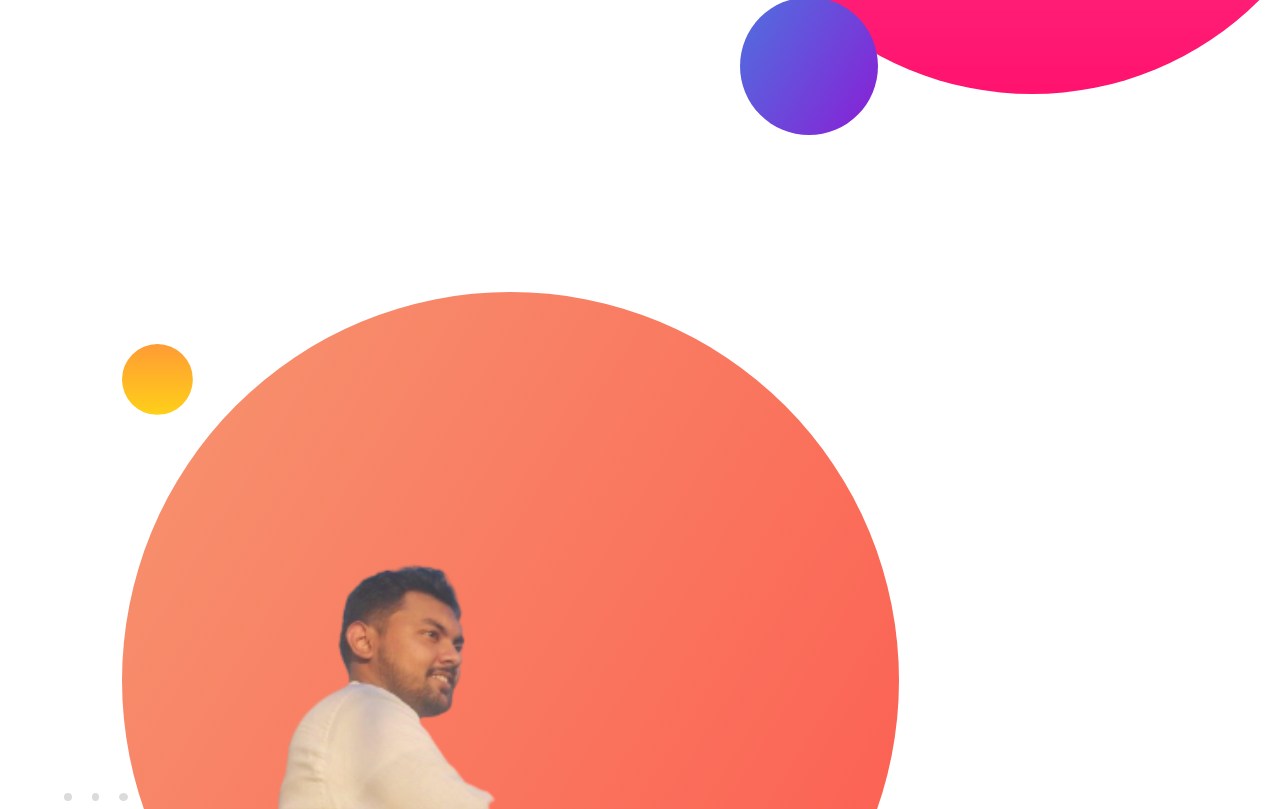
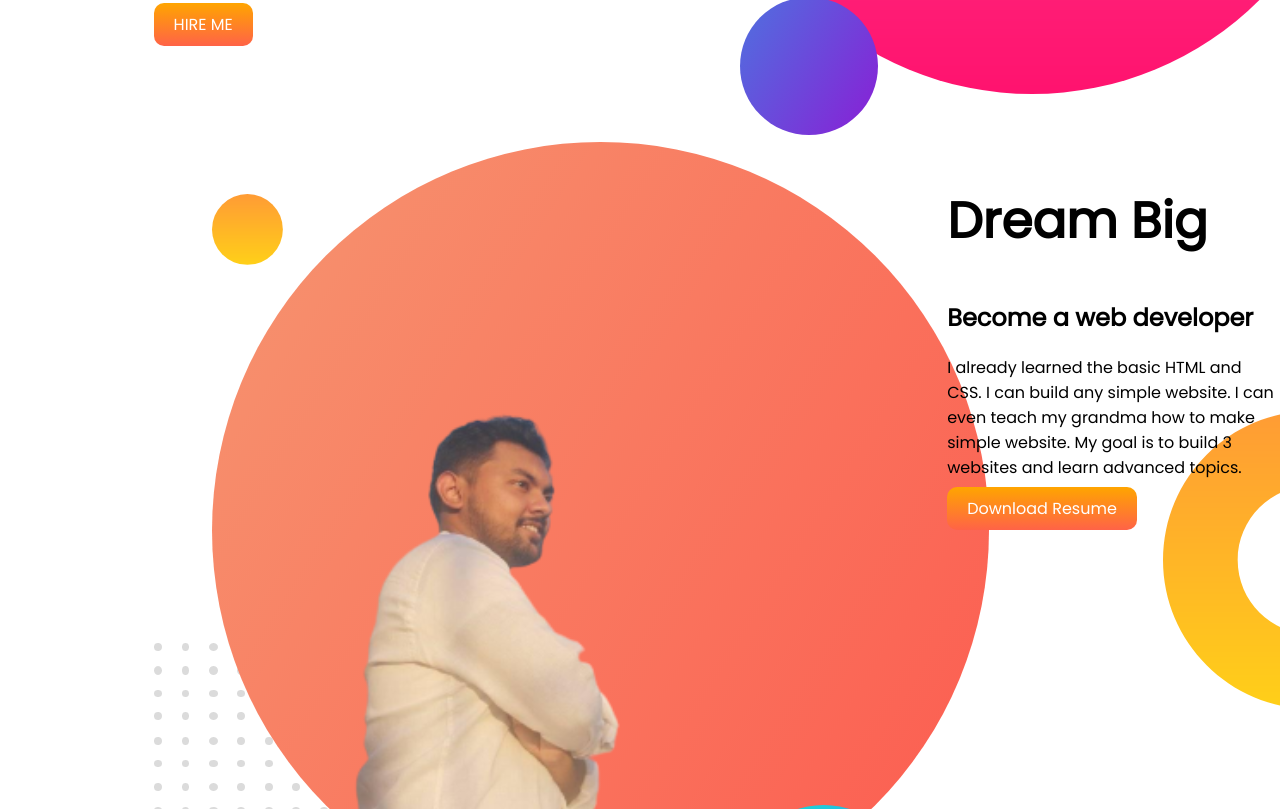
Before and after one commit to 2244jhalak/stdjhalak-portfolio, a plain HTML site: page index.html in a window 1280 px wide. Shown: the part 551-1360 px from the top of the page. Drawn offline with Linux system fonts and the light colour scheme.

Commit message:
dream added

```diff
--- a/index.html
+++ b/index.html
@@ -28,15 +28,19 @@
         </div>
         <div class="half-width"><img src="stdjhalak.png"></div>
     </section>
+
     <section class="dream-big">
-        <div class="half-width"><img src="2nd.png" </div>
+        <div class="half-width"><img src="2nd.png"></div>
         <div class="half-width">
             <h1>Dream Big</h1>
             <h2>Become a web developer</h2>
             <p>I already learned the basic HTML and CSS. I can build any simple website. I can even teach my grandma
                 how to make simple website. My goal is to build 3 websites and learn advanced topics.</p>
+            <a class="link-button" target="_blank"
+                href="https://www.linkedin.com/in/nakib-hasan-jhalak-418939202/">Download Resume</a>
         </div>
     </section>
+
 
 </body>
 
--- a/style.css
+++ b/style.css
@@ -13,18 +13,17 @@ h1 {
 
 section {
     display: flex;
-    margin-bottom: 150px;
 }
 
 .half-width {
 
     width: 50%;
-    padding-left: 5%;
+    padding-left: 12%;
 }
 
 .half-width image {
-    width: 80%;
-    padding-left: 15%;
+    width: 30%;
+    padding-left: 25%;
 }
 
 .link-button {
@@ -39,3 +38,9 @@ section {
     background-image: url(images/top-banner.png);
     background-repeat: no-repeat;
 }
+
+.dream-big {
+    background-image: url(images/dream-bg.png);
+    background-repeat: no-repeat;
+    background-position: right;
+}
```
Lines whose indentation alone changed are shown as unchanged.
